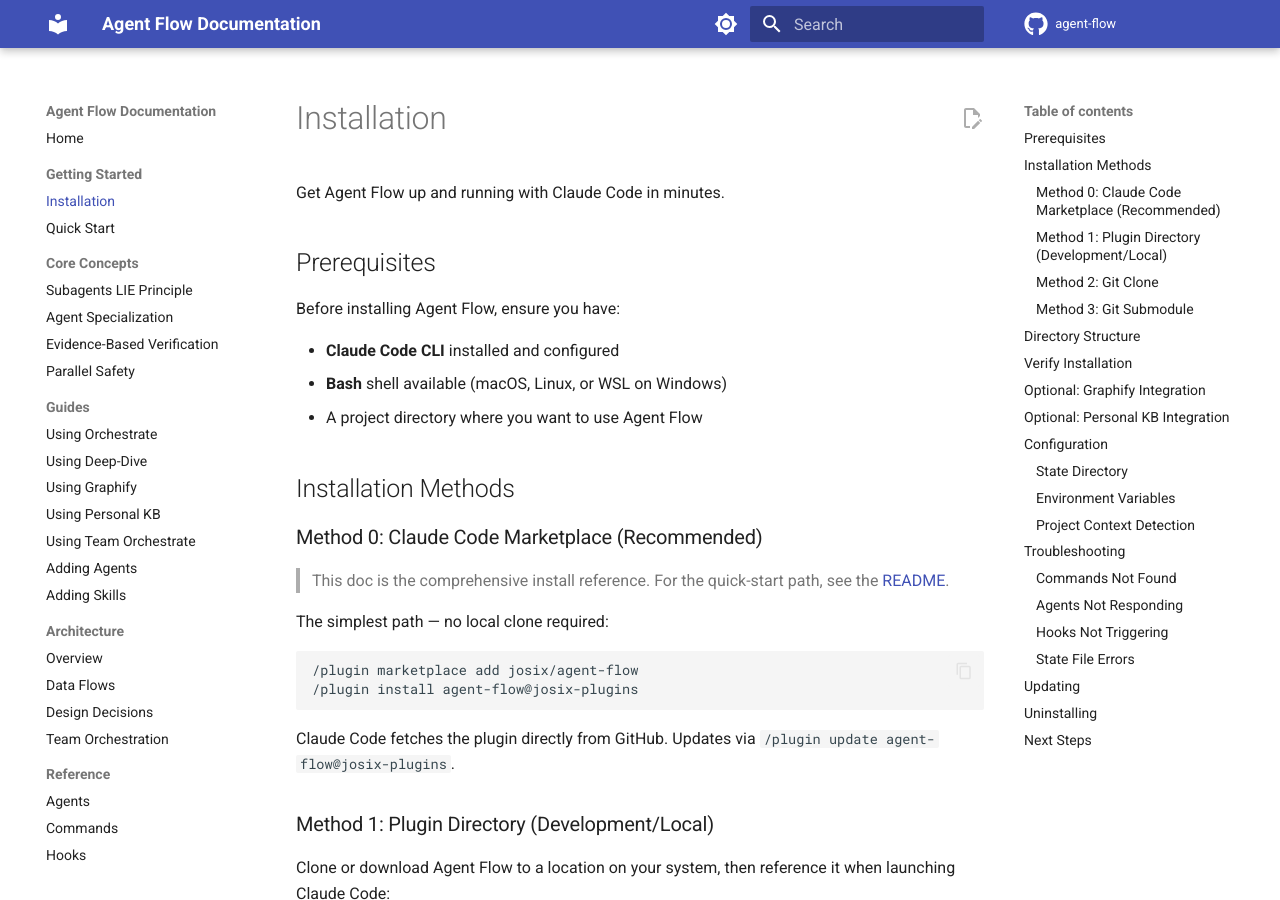
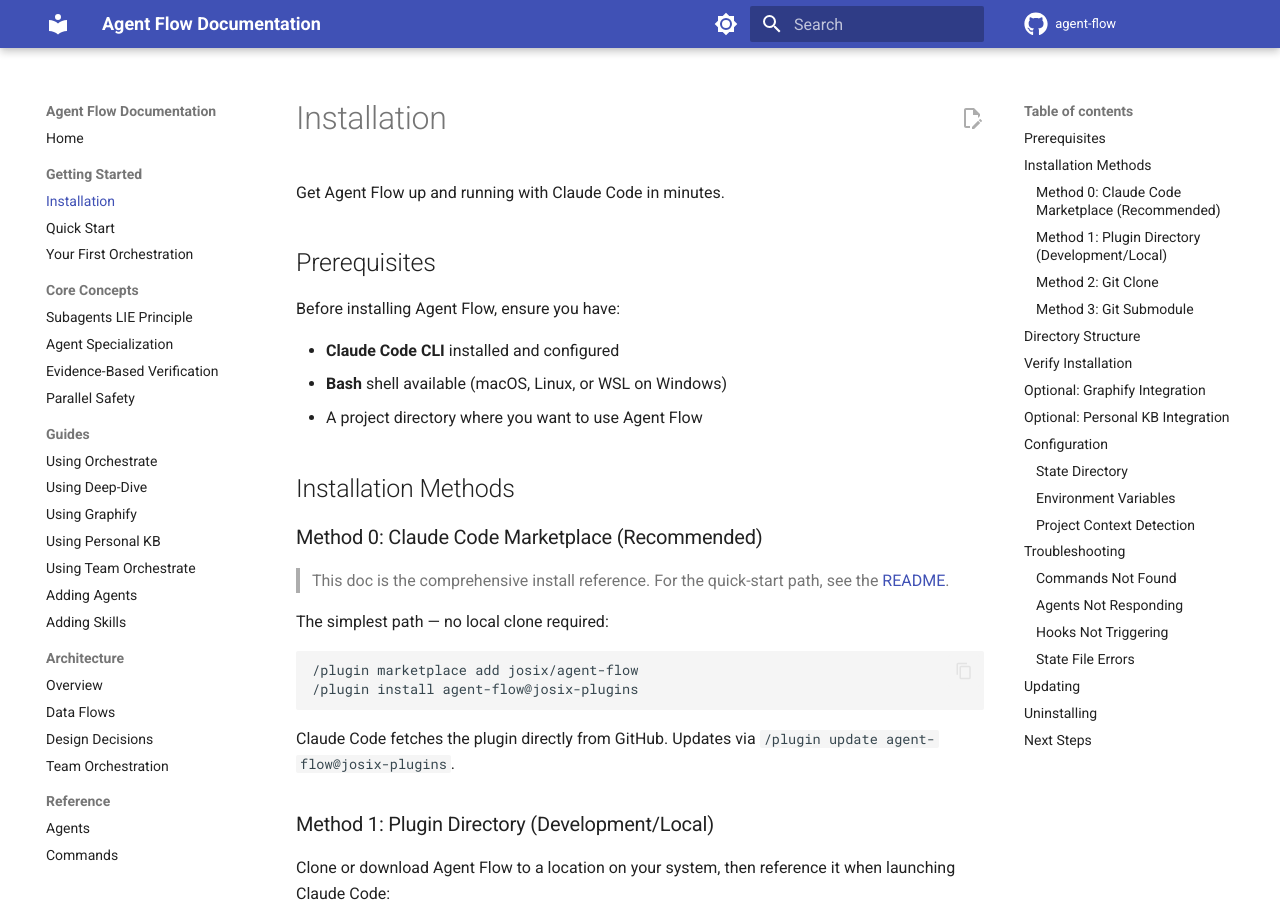
Before and after one commit to josix/agent-flow, an MkDocs documentation site: the page built from docs/getting-started/installation.md, in a window 1280 px wide and 900 px high. Built offline with MkDocs 1.6.1 and Material for MkDocs 9.7.7, drawn with Linux system fonts in a browser that asks for light colours; comment, search, counter and statistics services are not loaded; part of the change alters nothing that is shown.

Commit message:
fix: resolve MkDocs strict build warnings
Add first-orchestration.md to the Getting Started nav and replace the
broken relative README link in installation.md with the absolute repo URL.

Co-Authored-By: Claude Opus 4.7 (1M context) <noreply@anthropic.com>

```diff
--- a/docs/getting-started/installation.md
+++ b/docs/getting-started/installation.md
@@ -14,7 +14,7 @@ Before installing Agent Flow, ensure you have:
 
 ### Method 0: Claude Code Marketplace (Recommended)
 
-> This doc is the comprehensive install reference. For the quick-start path, see the [README](../../README.md#installation).
+> This doc is the comprehensive install reference. For the quick-start path, see the [README](https://github.com/josix/agent-flow#installation).
 
 The simplest path — no local clone required:
 
--- a/mkdocs.yml
+++ b/mkdocs.yml
@@ -101,6 +101,7 @@ nav:
   - Getting Started:
       - Installation: getting-started/installation.md
       - Quick Start: getting-started/quick-start.md
+      - Your First Orchestration: getting-started/first-orchestration.md
   - Core Concepts:
       - Subagents LIE Principle: concepts/subagents-lie.md
       - Agent Specialization: concepts/agent-specialization.md
```
